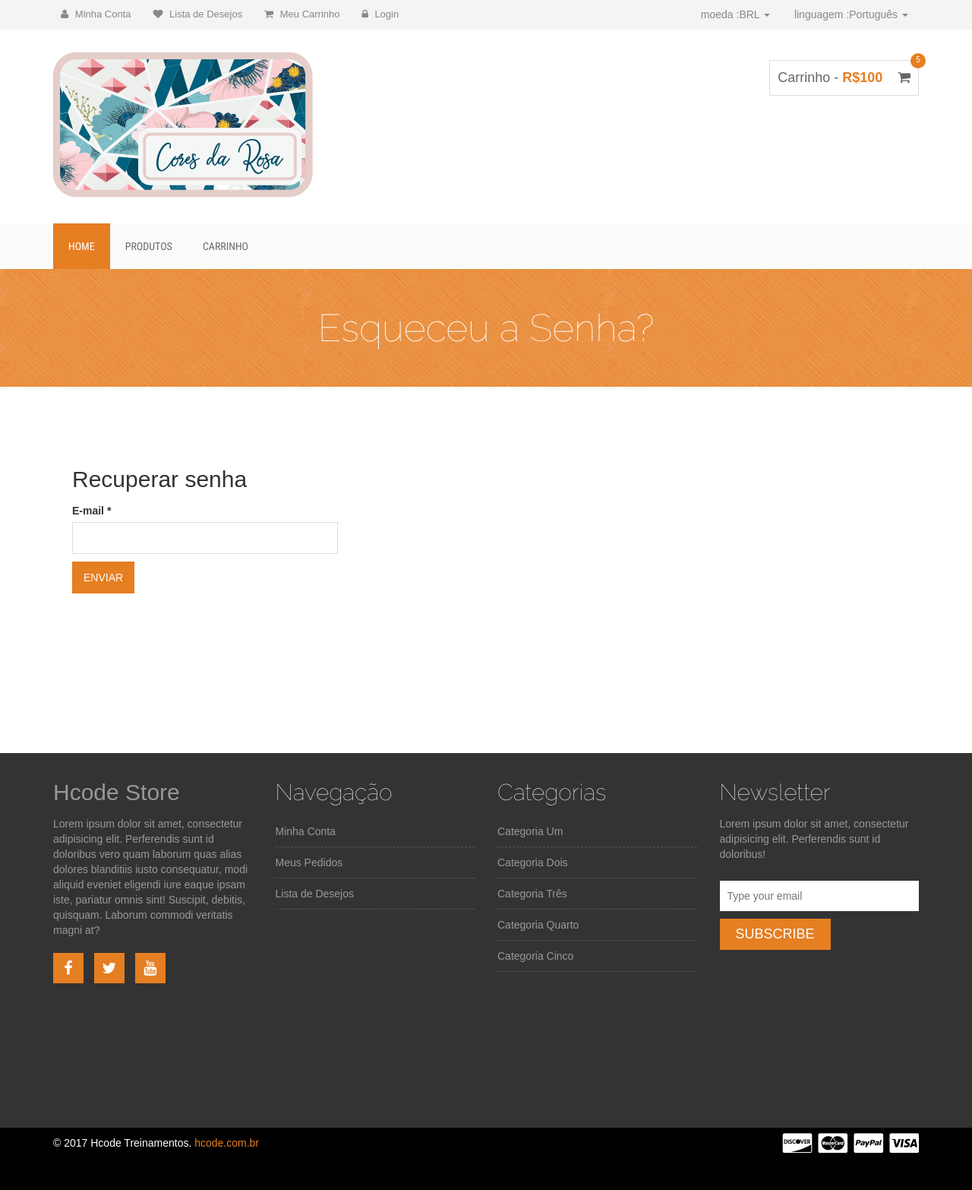
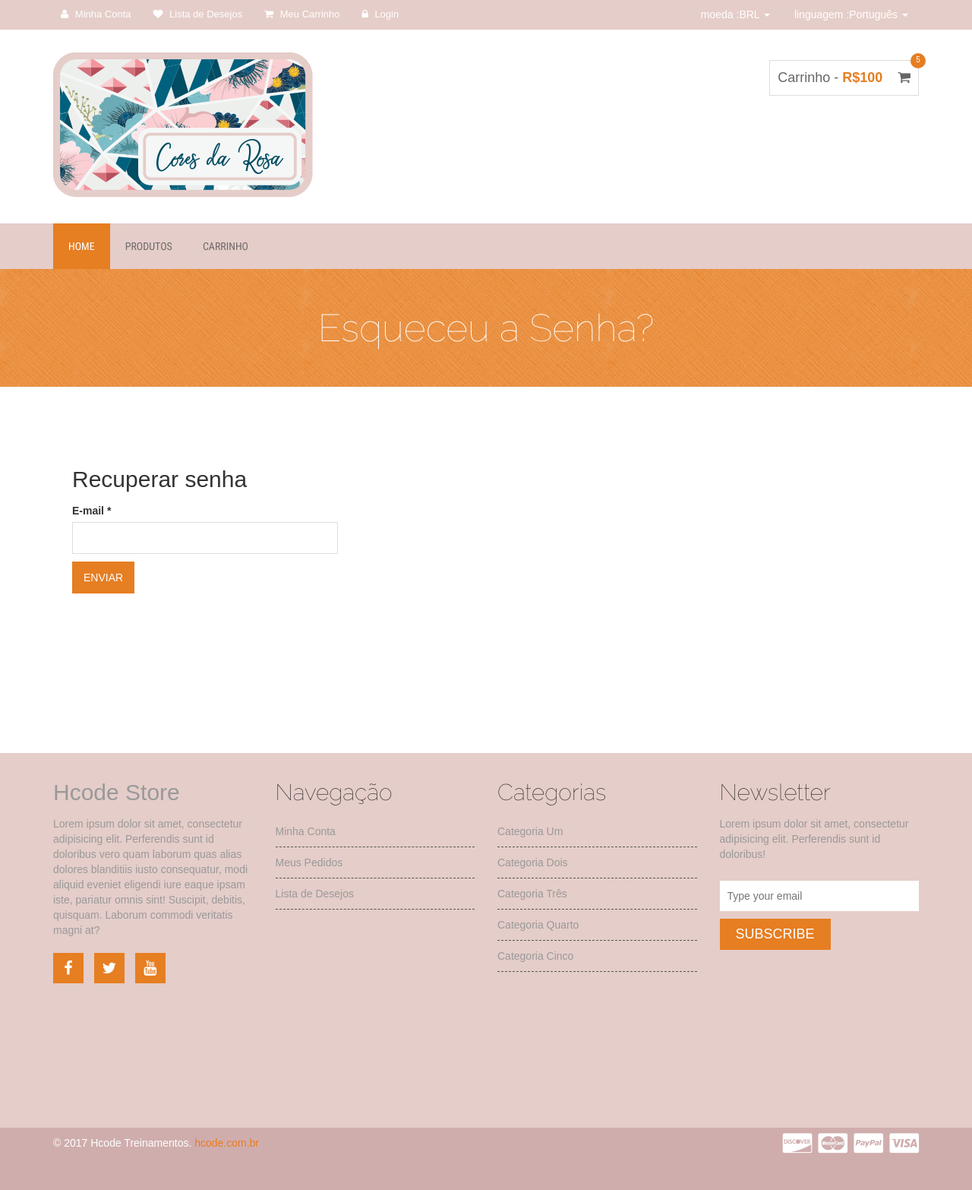
Before and after one commit to arthurgui/ecommerc-, a PHP site: page /res/site/esqueci.html in a window 1280 px wide. Shown: the whole page at 76% size. Run offline with PHP 8.4, Linux system fonts and the light colour scheme; some libraries are stand-ins or nearby versions.

Commit message:
Colocando as cores do site e a logo

```diff
--- a/res/site/css/style.css
+++ b/res/site/css/style.css
@@ -31,10 +31,10 @@
 
 
 .header-area {
-    background: none repeat scroll 0 0 #f4f4f4;
+    background: none repeat scroll 0 0 #e5cdc9;
 }
 .header-area a {
-    color: #888;
+    color: #fff;
 }
 .user-menu ul {
     list-style: outside none none;
@@ -49,6 +49,7 @@
     font-size: 13px;
     margin-right: 5px;
     padding: 10px;
+    color: white;
 }
 .user-menu li a i.fa {
     margin-right: 5px;
@@ -73,7 +74,7 @@
     text-align: center;
 }
 
-.mainmenu-area {background: none repeat scroll 0 0 #fbfbfb;
+.mainmenu-area {background: none repeat scroll 0 0 #e5cdc9;
 font-family: "Roboto Condensed",sans-serif;
 text-transform: uppercase;
 width: 100%;
@@ -546,7 +547,7 @@
 }
 .product-widget-area .zigzag-bottom{background: #f4f4f4;}
 .footer-top-area .zigzag-bottom{background: #f4f4f4}
-.footer-top-area {background: none repeat scroll 0 0 #333;
+.footer-top-area {background: none repeat scroll 0 0 #e5cdc9;
 color: #999;
 padding: 35px 0 180px;}
 
@@ -558,7 +559,7 @@
 .footer-wid-title {
   font-family: raleway;
   font-size: 30px;
-  font-weight: 100;color: #fff
+  font-weight: 100;color: #181819
 }
 
 .footer-about-us h2 {
@@ -620,7 +621,7 @@
 a {color: #e67e22}
 a:hover, a:focus {color: #17a78b}
 .footer-bottom-area {
-  background: none repeat scroll 0 0 #000;
+  background: none repeat scroll 0 0 #d0adad;
   color: #fff;
   padding-bottom: 40px;
 }
--- a/views-cache/footer.17c94dae260ae9fd369ffa3cdd778314.rtpl.php
+++ b/views-cache/footer.17c94dae260ae9fd369ffa3cdd778314.rtpl.php
@@ -59,7 +59,7 @@
         <div class="row">
             <div class="col-md-8">
                 <div class="copyright">
-                    <p>&copy; 2021 Arthur Pereira Guimarães. <a href="http://www.hcode.com.br" target="_blank">Arthur Pereira Guimarães</a></p>
+                    <p>&copy; 2021 Arthur Pereira Guimarães. <a href="https://github.com/arthurgui" target="_blank">Arthur Pereira Guimarães</a></p>
                 </div>
             </div>
 
--- a/views-cache/header.17c94dae260ae9fd369ffa3cdd778314.rtpl.php
+++ b/views-cache/header.17c94dae260ae9fd369ffa3cdd778314.rtpl.php
@@ -73,7 +73,7 @@
             </div>
         </div>
     </div> <!-- End header area -->
-
+    <center>
         <div class="site-branding-area">
             <div class="container">
                 <div class="row">
@@ -91,6 +91,8 @@
                 </div>
             </div>
         </div> <!-- End site branding area -->
+    </center>
+
 
     <div class="mainmenu-area">
         <div class="container">
--- a/views/footer.html
+++ b/views/footer.html
@@ -59,7 +59,7 @@
         <div class="row">
             <div class="col-md-8">
                 <div class="copyright">
-                    <p>&copy; 2021 Arthur Pereira Guimarães. <a href="http://www.hcode.com.br" target="_blank">Arthur Pereira Guimarães</a></p>
+                    <p>&copy; 2021 Arthur Pereira Guimarães. <a href="https://github.com/arthurgui" target="_blank">Arthur Pereira Guimarães</a></p>
                 </div>
             </div>
 
--- a/views/header.html
+++ b/views/header.html
@@ -73,7 +73,7 @@
             </div>
         </div>
     </div> <!-- End header area -->
-
+    <center>
         <div class="site-branding-area">
             <div class="container">
                 <div class="row">
@@ -91,6 +91,8 @@
                 </div>
             </div>
         </div> <!-- End site branding area -->
+    </center>
+
 
     <div class="mainmenu-area">
         <div class="container">
```
Lines whose indentation alone changed are shown as unchanged.
